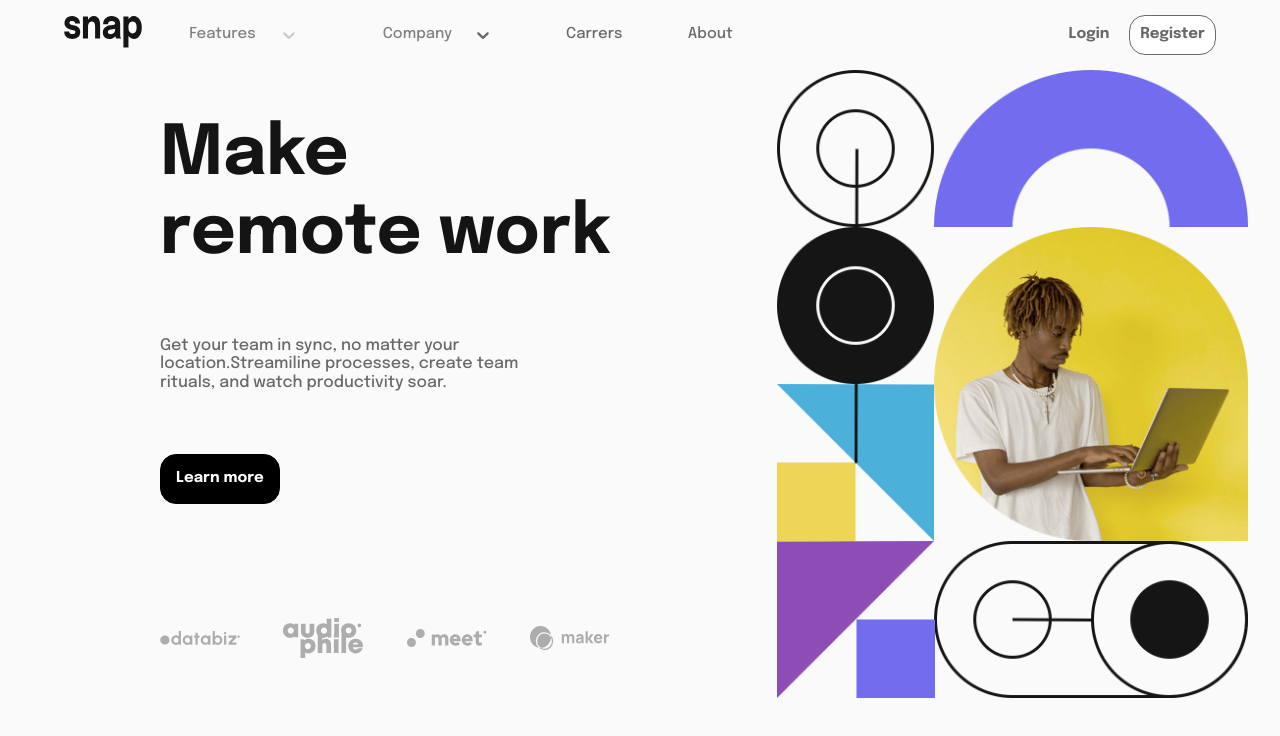
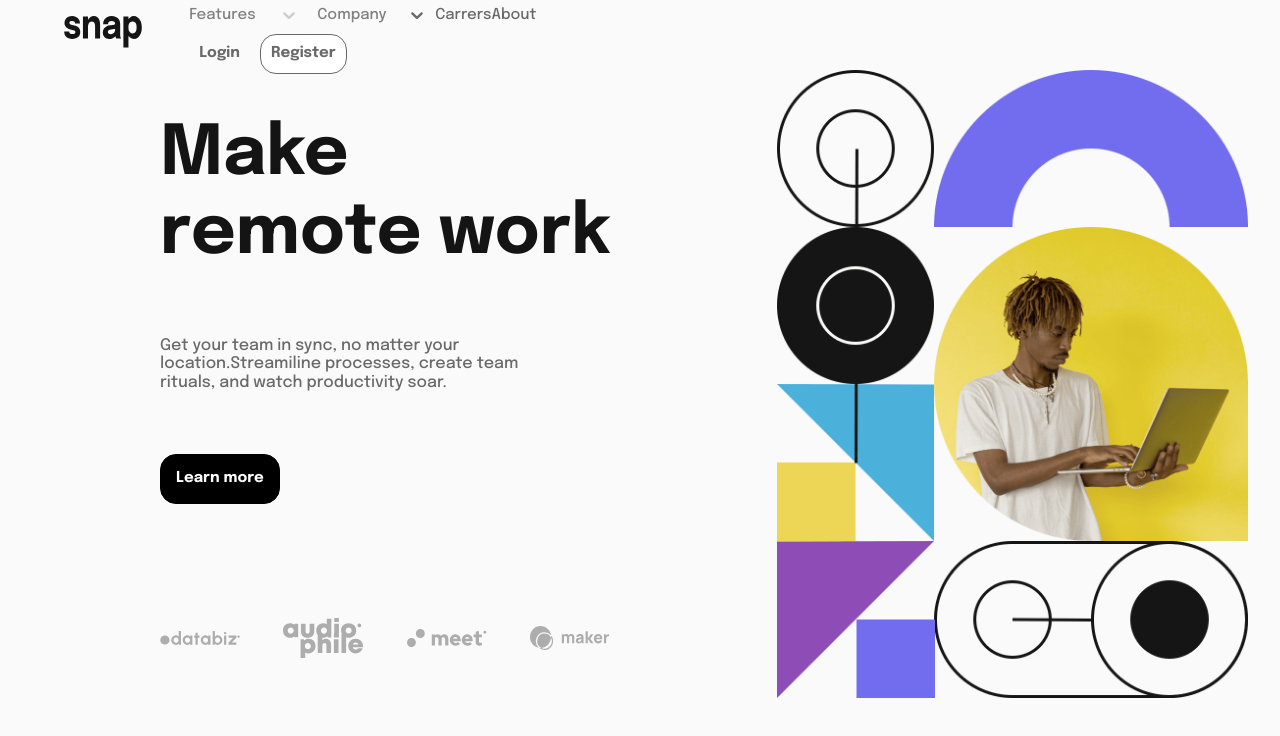
Before and after one commit to carlosGabrielCarreno/intro-section-with-dropdown-navigation-main, a React (Vite) app: page / in a window 1280 px wide. Shown: the top 736 px of the page. Built offline with nearby package versions, Linux system fonts and the light colour scheme.

Commit message:
some changes

```diff
--- a/src/components/navbar/CompanySelected/CompanySelected.jsx
+++ b/src/components/navbar/CompanySelected/CompanySelected.jsx
@@ -44,7 +44,6 @@ export const CompanySelected = () => {
 
   return (
     <Select
-      id="feature-select"
       classNamePrefix="itemFeatures"
       options={options}
       placeholder="Company"
--- a/src/components/navbar/Navigation/Navigation.jsx
+++ b/src/components/navbar/Navigation/Navigation.jsx
@@ -6,7 +6,7 @@ export const Navigation = ({ nameClass }) => {
   return (
     <>
       <nav className={nameClass}>
-        <ul>
+        <div>
           <div className="container-list-navigation">
             <SelectFeature />
             <CompanySelected />
@@ -17,7 +17,7 @@ export const Navigation = ({ nameClass }) => {
             <button className="login">Login</button>
             <button className="register">Register</button>
           </div>
-        </ul>
+        </div>
       </nav>
     </>
   );
--- a/src/components/navbar/SelectFeature/SelectFeature.jsx
+++ b/src/components/navbar/SelectFeature/SelectFeature.jsx
@@ -49,7 +49,6 @@ export const SelectFeature = () => {
 
   return (
     <Select
-      id="feature-select"
       classNamePrefix="itemFeatures"
       options={options}
       placeholder="Features"
```
